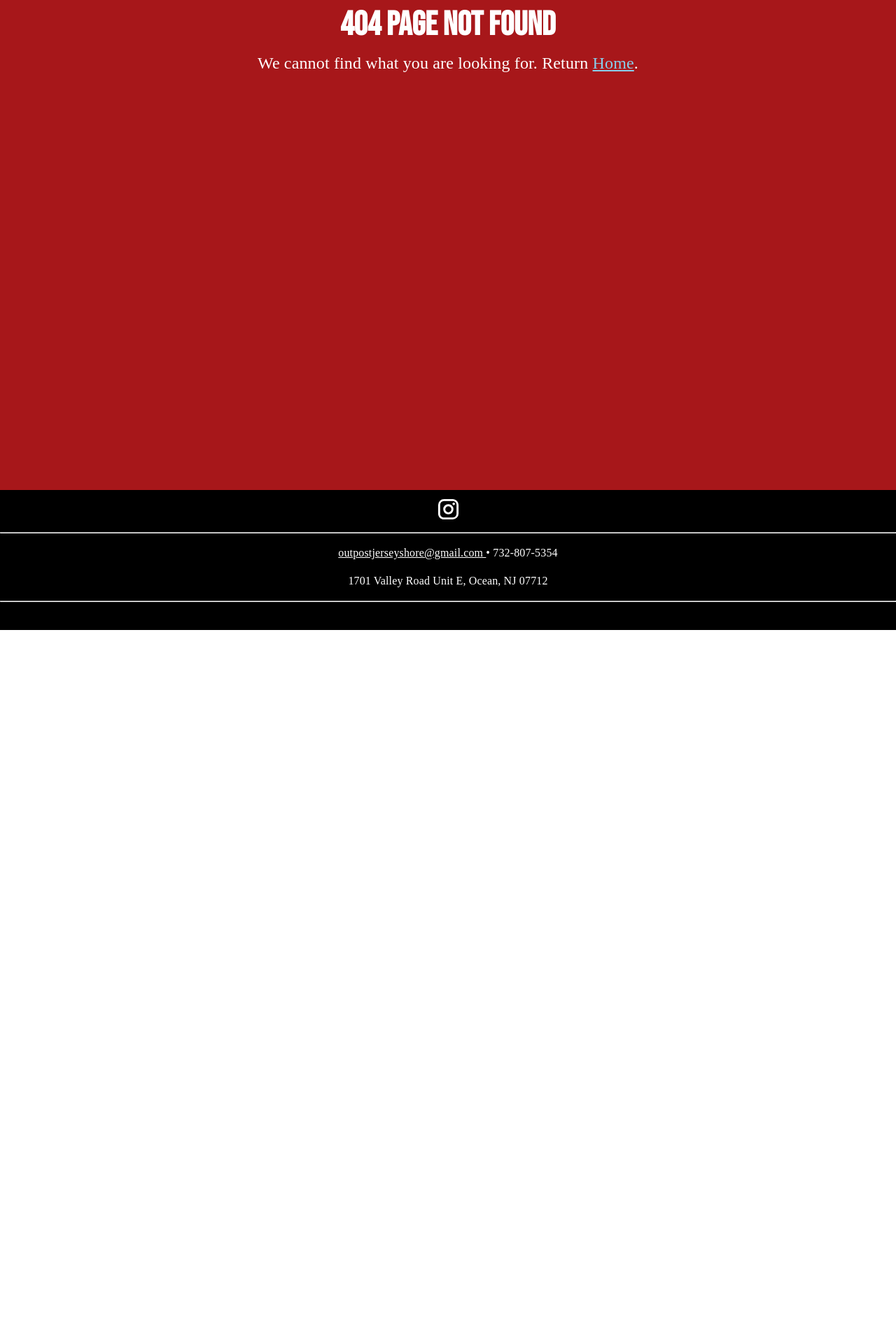
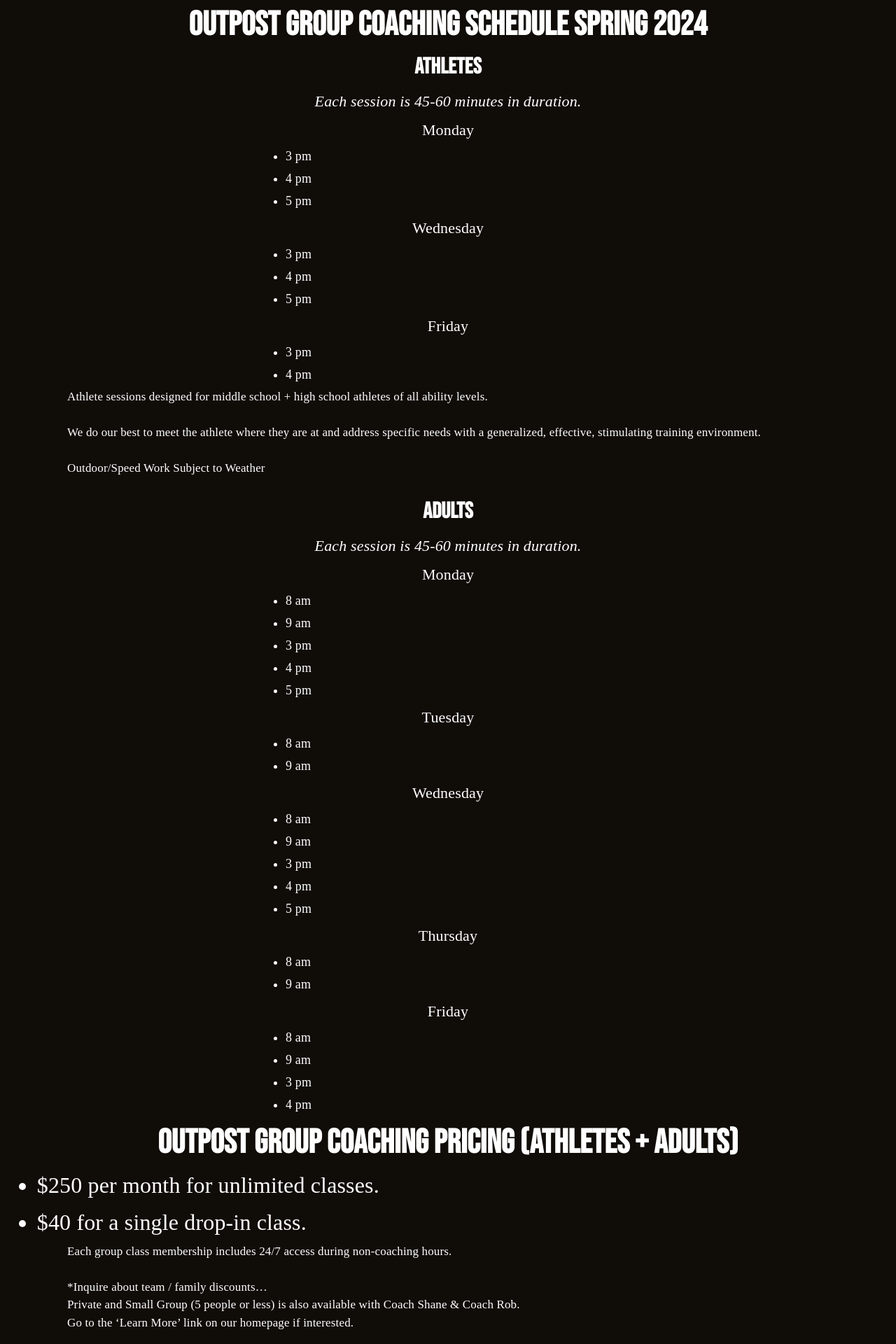
Before and after one commit to dmopsick/outpost-jersey-shore-website, a React (Create React App) app: page /pricing in a window 1280 px wide. Before the commit this address had no page. Shown: the part 100-2020 px from the top of the page at 70% size. Before the commit the page ends 1000 px from the top, so only its background shows below. Built offline with nearby package versions, Linux system fonts and the light colour scheme; a web font is replaced by a local one.

Commit message:
New iteration of requested changes

```diff
--- a/src/App.css
+++ b/src/App.css
@@ -1,24 +1,36 @@
+@keyframes arrow-jump {
+  0% {
+    opacity: 0;
+  }
 
-@keyframes arrow-jump {
-  0%   { opacity: 0;}
-  100% { opacity: 1;
+  100% {
+    opacity: 1;
     -webkit-transform: translateY(10px);
     -moz-transform: translateY(10px);
     -o-transform: translateY(10px);
     transform: translateY(10px);
-    }
+  }
 }
 
 html {
   scroll-behavior: smooth;
 }
 
-h1, h2, h3, h4, h5, h5 {
+h1,
+h2,
+h3,
+h4,
+h5,
+h5 {
   font-family: "Bebas Neue" !important;
   font-weight: bold !important;
 }
 
-p, a, label, span, li {
+p,
+a,
+label,
+span,
+li {
   font-family: "Varta" !important;
 }
 
@@ -31,6 +43,7 @@ p, a, label, span, li {
 
 .infoListItem {
   margin-bottom: 5px;
+  text-align: left;
 }
 
 .sectionHeader {
@@ -86,6 +99,23 @@ a {
 
 .redBackground {
   background-color: #a7171a;
+}
+
+.black-background {
+  background: #100c08;
+}
+
+.home-container {
+  color: "white",
+}
+
+.center-text {
+  text-align: center;
+}
+
+.schedule-container {
+  margin: auto;
+  width: 50%;
 }
 
 .linkNoDecoration {
--- a/src/Router.js
+++ b/src/Router.js
@@ -2,12 +2,14 @@ import React from 'react';
 import { Route, Routes } from 'react-router-dom';
 import Home from './components/Home';
 import NoMatch from './components/NoMatch';
+import Pricing from './components/Pricing';
 
 export default function Router() {
   return (
 
     <Routes>
         <Route path="/" element={<Home/>} />
+        <Route path="pricing" element={<Pricing />} />
         <Route path="*" element={<NoMatch />} />
     </Routes>
 
--- a/src/components/Footer.js
+++ b/src/components/Footer.js
@@ -37,7 +37,7 @@ export default function Footer() {
                     }}
                 >outpostjerseyshore@gmail.com </a>
                 •
-                732-807-5354
+                732-245-7494
             </p>
             <p>
                 1701 Valley Road Unit E, Ocean, NJ 07712
--- a/src/components/Home.js
+++ b/src/components/Home.js
@@ -8,12 +8,6 @@ const useStyles = makeStyles(theme => ({
     movingArrow: {
         animation: "arrow-jump 1s infinite",
         color: "white"
-    },
-
-    homeContainer: {
-        color: "white",
-        background: "black",
-        textAlign: "center"
     },
 
     hoursLink: {
@@ -76,7 +70,7 @@ export default function Home() {
     });
 
     return (
-        <div className={classes.homeContainer}>
+        <div className='home-container center-text black-background'>
             <div className="section">
                 <div id="outpostWithFlagSlide" className='sectionWithBackgroundImage'>
                     <div className={classes.movingArrowContainer}>
@@ -207,14 +201,17 @@ export default function Home() {
 
             </div>
 
-            <div id="section2" className='section'>
+            <div id="section2" className='longSection'>
                 <h1 className='sectionHeader'>Outpost Jersey Shore</h1>
                 <p className='sectionCaption'>
-                    Outpost Jersey Shore is a 24/7-365 day Strength and Conditioning Facility located in Monmouth County.
-                    With flexible membership options, and availability of space and time slots for trainers and other fitness professionals,
-                    Outpost is the Jersey Shore's fitness and performance hub. Packed into our garage gym set up is everything you need for a killer workout, including:
+                    Outpost Jersey Shore is a 24/7-365 Strength and Conditioning Facility located in Monmouth County.  With group and private coaching options for adults and athletes of all backgrounds, flexible memberships, and usage of the facility for outside trainers and other fitness professionals, Outpost is the Jersey Shore’s fitness and performance hub.
+                    Outpost is a community full of movers and doers supporting each other in their individual pursuit of every different goal that enters our facility. Our amazing collective of individuals creates a unique environment and family feel that will make Outpost your home away from home… hence the 24/7 access!
                 </p>
 
+
+                <p className='sectionCaption'>
+                    Packed into our garage gym set up is everything you need for a killer workout, including:
+                </p>
                 <ul className='infoList'>
                     <li className='infoListItem'>3 Squat Racks</li>
                     <li className='infoListItem'>2 Deadlift Platforms</li>
@@ -237,6 +234,12 @@ export default function Home() {
 
             <div id="training" className='section'>
                 <h1 className='sectionHeader'>Join our community</h1>
+                <p className='sectionCaption'>
+                    Need a little coaching guidance to get started? Tap in with Coach Shane and Coach Rob to get started with some coaching to take your game and your fitness journey to the next level - go to ‘Learn More’ to inquire about coaching
+                    <br/>
+                    Otherwise get yourself rolling with our online sign-up - hit the link, fill out some basic info, and get started today!
+
+                </p>
 
                 <Button className='button'
                     target="_blank"
--- a/src/components/Pricing.js
+++ b/src/components/Pricing.js
@@ -1,53 +1,134 @@
 
 export default function Pricing() {
     return (
-        <div className='paddingBottom pageContainer redBackground'>
-            <h1 className='sectionHeader'>GSP Pricing</h1>
+        <div className='paddingBottom pageContainer black-background'>
+            <h1 className='sectionHeader'>Outpost Group Coaching Schedule Spring 2024</h1>
 
             <h2 className='sectionSubheader'>Athletes</h2>
-            <p className='largeBodyText'>
-                Month-to-Month** = $300 per month <br/>
-                6 month paid in full (PIF) = $1650 (1 free month) <br/>
-                1 year PIF = $2400 (4 free months) <br/>
-            </p>
-            <p className='centerText'>
-                *Ask about in-season athlete discounts! <br/>
-                **2-month minimum commitment
+            <p className="sectionCaption"><em>Each session is 45-60 minutes in duration.</em></p>
+
+            <div className='schedule-container'>
+                <p className='sectionCaption'>
+                    Monday
+                </p>
+
+                <ul className="infoList">
+                    <li className="infoListItem">3 pm</li>
+                    <li className="infoListItem">4 pm</li>
+                    <li className="infoListItem">5 pm</li>
+                </ul>
+
+                <p className='sectionCaption'>
+                    Wednesday
+                </p>
+
+                <ul className="infoList">
+                    <li className="infoListItem">3 pm</li>
+                    <li className="infoListItem">4 pm</li>
+                    <li className="infoListItem">5 pm</li>
+                </ul>
+
+                <p className='sectionCaption'>
+                    Friday
+                </p>
+
+                <ul className="infoList">
+                    <li className="infoListItem">3 pm</li>
+                    <li className="infoListItem">4 pm</li>
+                </ul>
+
+            </div>
+
+
+
+            <p className="largeBodyText">
+                Athlete sessions designed for middle school + high school athletes of all ability levels.
+                <br /><br />
+                We do our best to meet the athlete where they are at and address specific needs with a generalized, effective, stimulating training environment.
+                <br /><br />
+                Outdoor/Speed Work Subject to Weather
             </p>
 
+            <h2 className='sectionSubheader marginTop'>Adults</h2>
+            <p className="sectionCaption"><em>Each session is 45-60 minutes in duration.</em></p>
 
-            <h2 className='sectionSubheader marginTop'>Adult Fitness</h2>
-            <p className='largeBodyText'>
-                Month-to-Month** $300 per month <br/>
-                6 month paid in full (PIF) = $1650 (1 free month) <br/>
-                1 year PIF = $2400 (4 free months) <br/>
-            </p>
-            <p className='centerText'>
-                **2-month minimum commitment
+            <div className='schedule-container'>
+                <p className='sectionCaption'>
+                    Monday
+                </p>
+
+                <ul className="infoList">
+                    <li className="infoListItem">8 am</li>
+                    <li className="infoListItem">9 am</li>
+                    <li className="infoListItem">3 pm</li>
+                    <li className="infoListItem">4 pm</li>
+                    <li className="infoListItem">5 pm</li>
+                </ul>
+
+                <p className='sectionCaption'>
+                    Tuesday
+                </p>
+
+                <ul className="infoList">
+                    <li className="infoListItem">8 am</li>
+                    <li className="infoListItem">9 am</li>
+                </ul>
+
+                <p className='sectionCaption'>
+                    Wednesday
+                </p>
+
+                <ul className="infoList">
+                    <li className="infoListItem">8 am</li>
+                    <li className="infoListItem">9 am</li>
+                    <li className="infoListItem">3 pm</li>
+                    <li className="infoListItem">4 pm</li>
+                    <li className="infoListItem">5 pm</li>
+                </ul>
+
+                <p className='sectionCaption'>
+                    Thursday
+                </p>
+
+                <ul className="infoList">
+                    <li className="infoListItem">8 am</li>
+                    <li className="infoListItem">9 am</li>
+                </ul>
+
+                <p className='sectionCaption'>
+                    Friday
+                </p>
+
+                <ul className="infoList">
+                    <li className="infoListItem">8 am</li>
+                    <li className="infoListItem">9 am</li>
+                    <li className="infoListItem">3 pm</li>
+                    <li className="infoListItem">4 pm</li>
+                </ul>
+
+            </div>
+
+
+            <h1 className='sectionHeader'>Outpost Group Coaching Pricing (Athletes + Adults)</h1>
+
+            <ul className="infoList sectionSubheader">
+                <li className="infoListItem">$250 per month for unlimited classes.</li>
+                <li className="infoListItem">$40 for a single drop-in class.</li>
+            </ul>
+
+            <p className="largeBodyText">
+                Each group class membership includes 24/7 access during non-coaching hours.
+                <br /><br />
+                *Inquire about team / family discounts…
             </p>
 
-            <h2 className='sectionSubheader marginTop'>Other</h2>
-            <p className='largeBodyText'>
-                Day Rate = $20 per day • credit card not accepted <br/>
-                10 Visit pass = $150 ($15 per visit) <br/>
-                Private Speed Sessions = $50 per 30 minutes <br/>
+            <p className="largeBodyText">
+                Private and Small Group (5 people or less) is also available with Coach Shane & Coach Rob.
             </p>
 
-            <h2 className='sectionSubheader marginTop'>Personal Training</h2>
-            <p className='largeBodyText'>
-                1 on 1 Training $100 per hour or $850 per month <br/>
+            <p className="largeBodyText">
+                Go to the ‘Learn More’ link on our homepage if interested.
             </p>
-            <p className='marginTop centerText'>
-                Purchases of multiple sessions can be discussed - cost discounted per session <br/>
-                Inquire about family member discounts and team discounts
-            </p>
-
-            <div className='centerText marginTop largeBodyText'>
-                <a target="_blank" rel="noreferrer" href="/resources/GSP-Price-Sheet.pdf">
-                    Garden State Performance Pricing PDF
-                </a>
-            </div>
-
         </div>
     )
 
```
Also changed, not shown: src/components/SideNav.js (+17 -0 lines).
